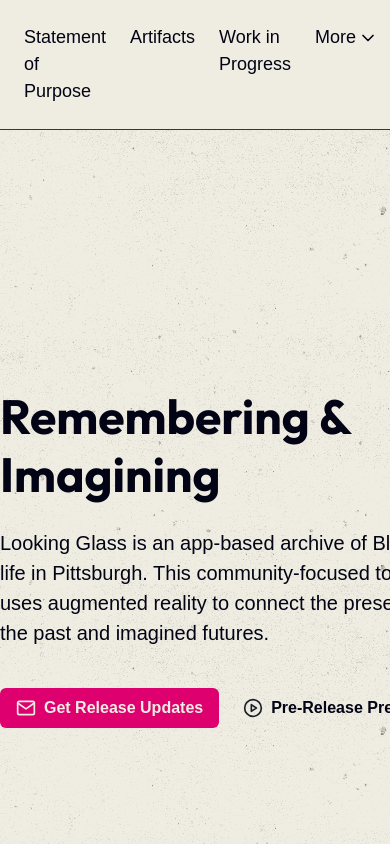
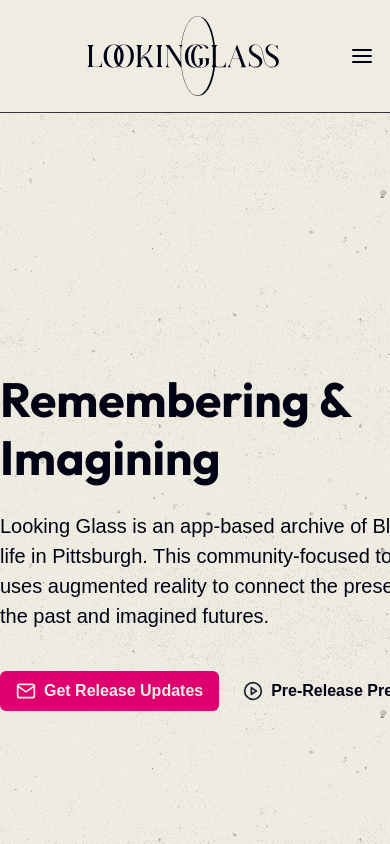
Before and after one commit to lookingglasspgh/lg-site-v1, a Next.js app: page / in a window 390 px wide. Built offline with nearby package versions, Linux system fonts and the light colour scheme.

Commit message:
feat: mobile menu, page decisions

```diff
--- a/src/components/NavBar/NavBar.jsx
+++ b/src/components/NavBar/NavBar.jsx
@@ -1,45 +1,43 @@
 import React from 'react';
-import {
-  Flex,
-  Link,
-} from '@chakra-ui/react';
-import Image from 'next/image';
+import { Flex, Link } from '@chakra-ui/react';
 import NextLink from 'next/link';
 
-import LinkMenu from './components/LinkMenu';
+import MobileMenu from './components/MobileMenu';
 
-import {
-  // MobileMenuRoutes,
-  NavBarRoutes,
-  RouteList,
-} from '@/constants/RouteList';
-
-// const NavDisplays = {
-//   base: 'none',
-//   lg: 'flex',
-// };
+import { NavBarRoutes, RouteList } from '@/constants/RouteList';
+import SiteImage from '@/components/SiteImage';
 
 const NavBar = () => (
   <Flex
+    id="navbar-container"
     width="100%"
-    padding="1.5rem"
+    padding={{ base: '1rem', md: '1.5rem' }}
     alignItems="center"
-    justifyContent="space-between"
+    justifyContent={{ base: 'center', lg: 'space-between' }}
     borderBottom="0.5px solid"
     borderBottomColor="black.300"
     backgroundColor="ivory.500"
   >
-    <Link as={NextLink} href={RouteList.HOME}>
-      <Image
+    <Link
+      id="home-link"
+      as={NextLink}
+      href={RouteList.HOME}
+      width={{ base: '200px', md: '250px' }}
+      height={{ base: '80px', md: '100px' }}
+      position="relative"
+      ml={{ base: 'auto', lg: '0' }}
+    >
+      <SiteImage
         src="/resources/logo-lg-black.svg"
-        width={250}
-        height={100}
+        fill
         alt="Looking Glass logo and link to home page"
       />
     </Link>
-    <Flex>
+    <Flex
+      id="nav-list"
+      display={{ base: 'none', lg: 'flex' }}
+    >
       { NavBarRoutes.map((route) => (
-        route.path ? (
         <Link
           as={NextLink}
           key={route.title}
@@ -52,15 +50,9 @@
         >
           {route.title}
         </Link>
-        ) : (
-          <LinkMenu
-            key={route.title}
-            title={route.title}
-            listRoutes={route.listRoutes}
-          />
-        )
       ))}
     </Flex>
+    <MobileMenu />
   </Flex>
 );
 
--- a/src/components/NavBar/components/LinkMenu.jsx
+++ /dev/null
@@ -1,83 +0,0 @@
-import React from 'react';
-import { ChevronDown } from 'react-feather';
-import {
-  Link,
-  Popover,
-  PopoverBody,
-  PopoverContent,
-  PopoverTrigger,
-  Text,
-} from '@chakra-ui/react';
-import NextLink from 'next/link';
-import styled from '@emotion/styled';
-import PropTypes from 'prop-types';
-
-import { colors } from '@/styles/theme';
-
-const StyledChevron = styled(ChevronDown)`
-  margin-top: 4px;
-  margin-left: 2px;
-  color: ${colors.black[500]};
-`;
-
-const LinkMenu = ({ listRoutes, title }) => (
-  <Popover key={title}>
-    <PopoverTrigger>
-      <Text
-        fontSize="lg"
-        mr="1.5rem"
-        display="flex"
-        transition="all 0.2s"
-        _hover={{ color: 'pink.500', cursor: 'pointer' }}
-      >
-        {title}
-        <StyledChevron size={20} />
-      </Text>
-    </PopoverTrigger>
-    <PopoverContent
-      width="270px"
-      bg="rgba(27,28,44, .9)"
-      borderColor="black.400"
-      color="ivory.500"
-      padding="1rem"
-      marginRight="3rem"
-      boxShadow="xl"
-      backdropFilter="blur(6px)"
-      _focus={{ boxShadow: 'none' }}
-    >
-      <PopoverBody
-        display="flex"
-        flexDirection="column"
-        justifyContent="flex-end"
-      >
-        { listRoutes.map((route) => (
-          <Link
-            as={NextLink}
-            key={route.title}
-            href={route.path}
-            fontSize="lg"
-            mr="1.5rem"
-            mb="1rem"
-            transition="all 0.2s"
-            _last={{ mb: '0' }}
-            _hover={{ color: 'pink.500' }}
-          >
-            {route.title}
-          </Link>
-        ))}
-      </PopoverBody>
-    </PopoverContent>
-  </Popover>
-);
-
-LinkMenu.propTypes = {
-  listRoutes: PropTypes.arrayOf(
-    PropTypes.shape({
-      title: PropTypes.string,
-      path: PropTypes.string,
-    }),
-  ).isRequired,
-  title: PropTypes.string.isRequired,
-};
-
-export default LinkMenu;
--- /dev/null
+++ b/src/components/NavBar/components/MobileMenu.jsx
@@ -0,0 +1,79 @@
+import React from 'react';
+import {
+  Box,
+  Drawer,
+  DrawerBody,
+  DrawerCloseButton,
+  DrawerContent,
+  DrawerHeader,
+  DrawerOverlay,
+  Link,
+  useDisclosure,
+} from '@chakra-ui/react';
+import { Menu } from 'react-feather';
+import NextLink from 'next/link';
+
+import { MobileMenuRoutes } from '@/constants/RouteList';
+
+const MobileMenu = () => {
+  const {
+    isOpen: isDrawerOpen,
+    onClose: onDrawerClose,
+    onOpen: onDrawerOpen,
+  } = useDisclosure({ id: 'mobileMenu' });
+
+  return (
+    <>
+      <Box
+        display={{ base: 'block', lg: 'none' }}
+        width={{ base: '24px', md: '32px' }}
+        ml="auto"
+        color="black.500"
+        cursor="pointer"
+        onClick={onDrawerOpen}
+      >
+        <Menu size="100%" />
+      </Box>
+      <Drawer
+        isOpen={isDrawerOpen}
+        placement="right"
+        onClose={onDrawerClose}
+      >
+        <DrawerOverlay />
+        <DrawerContent
+          bg="rgba(27,28,44, .9)"
+          color="ivory.500"
+          padding="1rem"
+          backdropFilter="blur(6px)"
+        >
+          <DrawerHeader>
+            <DrawerCloseButton
+              size="lg"
+              _focus={{ boxShadow: 'none' }}
+              top="1.5rem"
+            />
+          </DrawerHeader>
+          <DrawerBody display="flex" flexDirection="column" mt="3rem">
+            {MobileMenuRoutes.map((route) => (
+              <Link
+                as={NextLink}
+                key={route.title}
+                href={route.path}
+                fontSize="lg"
+                mr="1.5rem"
+                mb="1rem"
+                transition="all 0.2s"
+                _last={{ mb: '0' }}
+                _hover={{ color: 'pink.500' }}
+              >
+                {route.title}
+              </Link>
+            ))}
+          </DrawerBody>
+        </DrawerContent>
+      </Drawer>
+    </>
+  );
+};
+
+export default MobileMenu;
--- a/src/constants/RouteList.js
+++ b/src/constants/RouteList.js
@@ -2,56 +2,18 @@
   HOME: '/',
   ARTIFACTS: '/artifacts',
   CONTRIBUTORS: '/contributors',
-  LEARNING: '/learning-resources',
-  STATEMENT: '/statement-of-purpose',
+  SOUNDSCAPE: '/soundscape',
   SUPPORT: '/support',
-  WORK: '/work-in-progress',
 };
 
 export const NavBarRoutes = [
-  {
-    title: 'Statement of Purpose',
-    path: RouteList.STATEMENT,
-  },
   {
     title: 'Artifacts',
     path: RouteList.ARTIFACTS,
   },
   {
-    title: 'Work in Progress',
-    path: RouteList.WORK,
-  },
-  {
-    title: 'More',
-    listRoutes: [
-      {
-        title: 'Contributors',
-        path: RouteList.CONTRIBUTORS,
-      },
-      {
-        title: 'Ways to Support',
-        path: RouteList.SUPPORT,
-      },
-      {
-        title: 'Learning Resources',
-        path: RouteList.LEARNING,
-      },
-    ],
-  },
-];
-
-export const MobileMenuRoutes = [
-  {
-    title: 'Statement of Purpose',
-    path: RouteList.STATEMENT,
-  },
-  {
-    title: 'Artifacts',
-    path: RouteList.ARTIFACTS,
-  },
-  {
-    title: 'Work in Progress',
-    path: RouteList.WORK,
+    title: 'Soundscape',
+    path: RouteList.SOUNDSCAPE,
   },
   {
     title: 'Contributors',
@@ -61,8 +23,23 @@
     title: 'Ways to Support',
     path: RouteList.SUPPORT,
   },
+];
+
+export const MobileMenuRoutes = [
   {
-    title: 'Learning Resources',
-    path: RouteList.LEARNING,
+    title: 'Artifacts',
+    path: RouteList.ARTIFACTS,
+  },
+  {
+    title: 'Soundscape',
+    path: RouteList.SOUNDSCAPE,
+  },
+  {
+    title: 'Contributors',
+    path: RouteList.CONTRIBUTORS,
+  },
+  {
+    title: 'Ways to Support',
+    path: RouteList.SUPPORT,
   },
 ];
```
Lines whose indentation alone changed are shown as unchanged.
